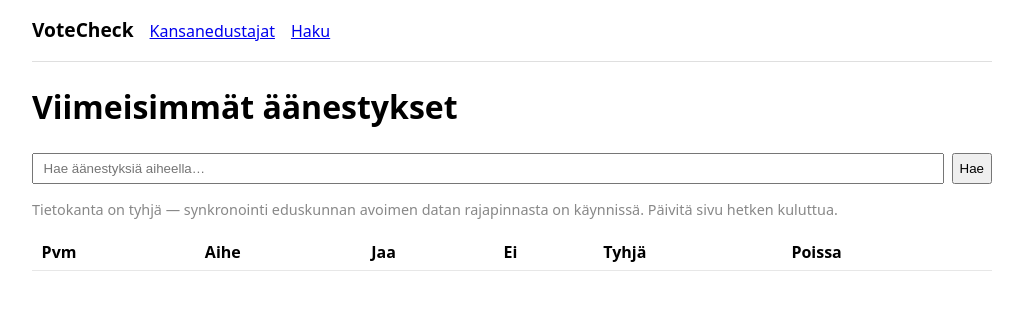
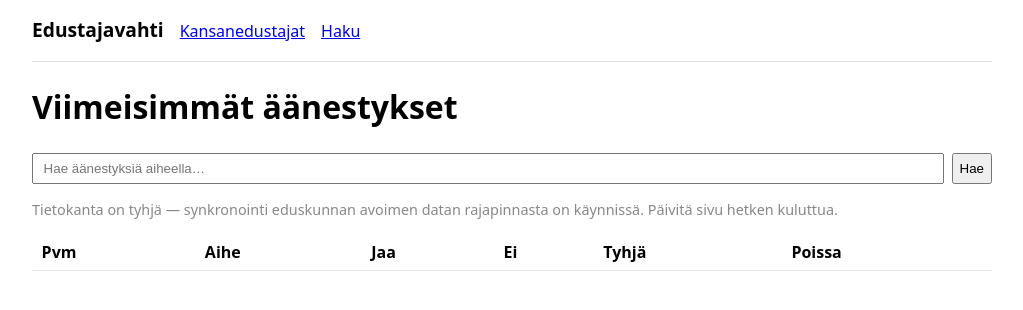
Before and after one commit to mashi89/VoteCheck, an ASP.NET Core app: page / in a window 1280 px wide. Shown: the top 310 px of the page, without its empty margins (128-1151 px from the left). Run offline with ASP.NET Core 8, Linux system fonts and the light colour scheme; lists and menus that the app fills with data are empty; some libraries are stand-ins or nearby versions.

Commit message:
Show the site as Edustajavahti
The deployment is edustajavahti.fi, so the name the visitor sees should match
the address they typed. Five user-visible strings: the header brand, the page
title suffix and the default title, og:site_name, the MP page's og:title, and
the favicon's aria-label.

Deliberately more than the header alone — a page whose header says
Edustajavahti while its browser tab and every shared unfurl say VoteCheck is
a defect rather than a smaller change.

Internal identifiers keep the old name: the repository, namespaces, assembly
and container names, and the VoteCheck__ configuration prefix. Renaming those
buys nothing a visitor can see and would touch the env vars a running
deployment depends on.

Branched fresh from master: the previous branch history is merged in #29.

Co-Authored-By: Claude Opus 5 <noreply@anthropic.com>
Claude-Session: https://claude.ai/code/session_01QochohyvpqyNoEvVR3UDqZ

```diff
--- a/VoteCheckWeb/Pages/Mp.cshtml
+++ b/VoteCheckWeb/Pages/Mp.cshtml
@@ -13,7 +13,7 @@
         ? 100.0 * Model.Profile.Present / Model.Profile.TotalVotes
         : 0;
     ViewData["OgType"] = "profile";
-    ViewData["OgTitle"] = $"{mp.FirstName} {mp.LastName} ({mp.Party}) — VoteCheck";
+    ViewData["OgTitle"] = $"{mp.FirstName} {mp.LastName} ({mp.Party}) — Edustajavahti";
     ViewData["Description"] = Model.Profile.TotalVotes > 0
         ? $"{mp.FirstName} {mp.LastName} ({mp.Party}): {Model.Profile.TotalVotes} äänestystä, "
           + $"läsnäolo {attendance:0.0} %. Katso edustajan äänet eduskunnassa."
--- a/VoteCheckWeb/Pages/Shared/_Layout.cshtml
+++ b/VoteCheckWeb/Pages/Shared/_Layout.cshtml
@@ -2,7 +2,7 @@
     // Permalinks are the product's distribution mechanism (design.md §3), so every page
     // states its own title, description and canonical URL, and unfurls in a feed.
     var pageTitle = ViewData["Title"] as string;
-    var fullTitle = pageTitle != null ? pageTitle + " — VoteCheck" : "VoteCheck — Eduskunnan äänestykset";
+    var fullTitle = pageTitle != null ? pageTitle + " — Edustajavahti" : "Edustajavahti — Eduskunnan äänestykset";
     var description = ViewData["Description"] as string
         ?? "Miten kansanedustajat ovat äänestäneet? Selaa eduskunnan täysistuntoäänestyksiä, "
            + "puolueiden jakaumia ja edustajien äänestyskäyttäytymistä.";
@@ -20,7 +20,7 @@
     <link rel="canonical" href="@canonical" />
     <link rel="icon" href="/favicon.svg" type="image/svg+xml" />
 
-    <meta property="og:site_name" content="VoteCheck" />
+    <meta property="og:site_name" content="Edustajavahti" />
     <meta property="og:type" content="@(ViewData["OgType"] as string ?? "website")" />
     <meta property="og:title" content="@(ViewData["OgTitle"] as string ?? fullTitle)" />
     <meta property="og:description" content="@description" />
@@ -49,7 +49,7 @@
 </head>
 <body>
     <header>
-        <a class="brand" href="/">VoteCheck</a>
+        <a class="brand" href="/">Edustajavahti</a>
         <a href="/mps">Kansanedustajat</a>
         <a href="/search">Haku</a>
     </header>
```
Also changed, not shown: VoteCheckWeb/wwwroot/favicon.svg.
